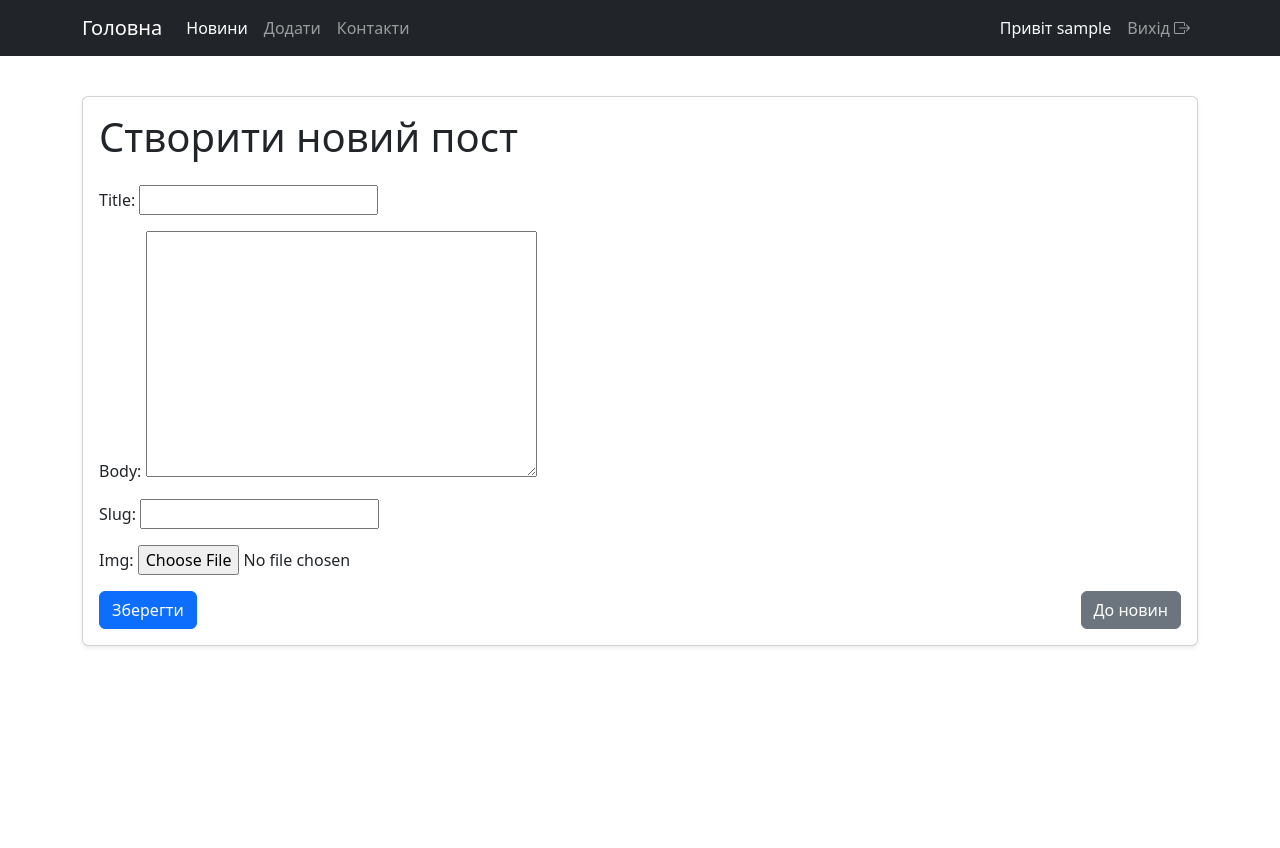
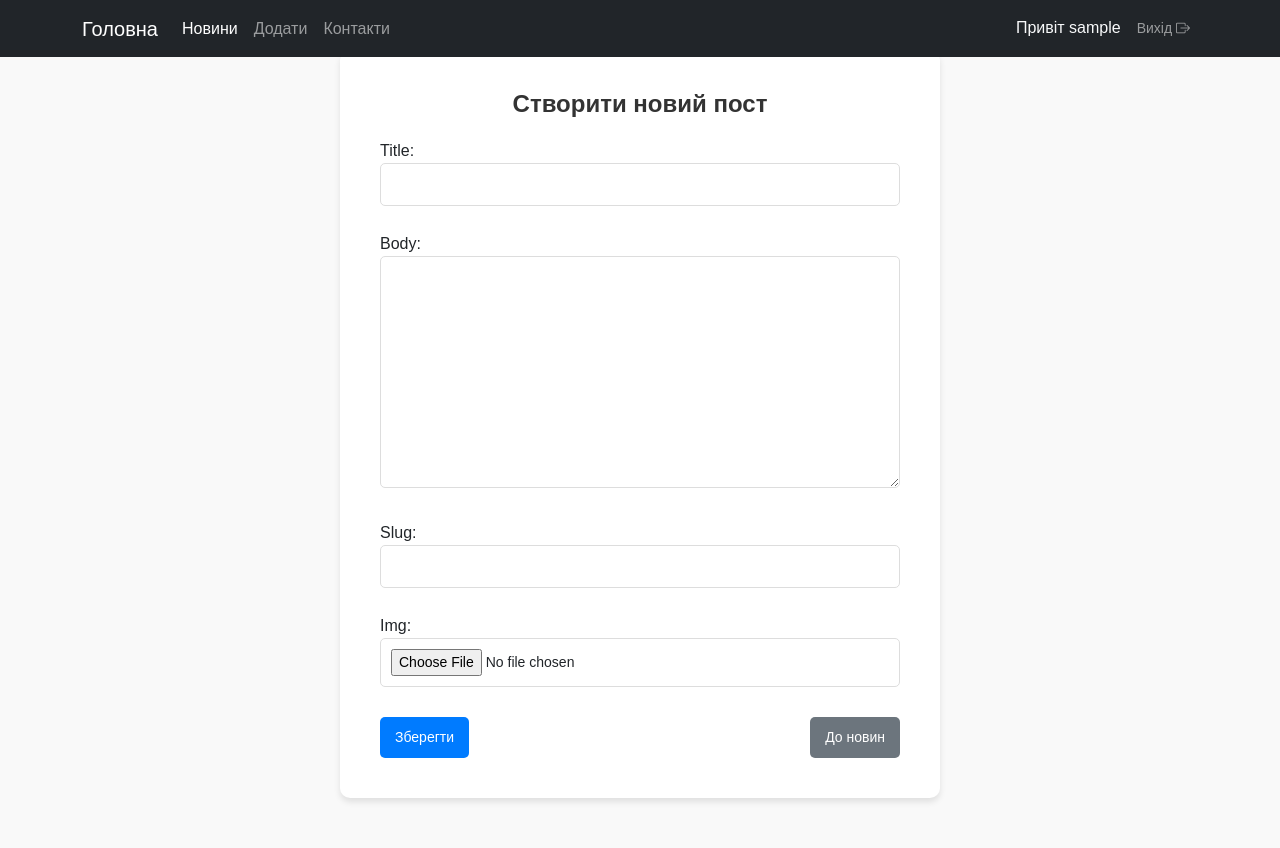
Before and after one commit to hontarukmykola/PythonDjango, a Django app: page /posts/create in a window 1280 px wide. Before the commit the page ends 647 px from the top, so only its background shows below. Run offline with Django 5.2, Linux system fonts and the light colour scheme; the visitor is signed in with stand-in values (Sample User, id 1); some libraries are stand-ins or nearby versions.

Commit message:
maked better design

```diff
--- a/blog/posts/templates/post_new.html
+++ b/blog/posts/templates/post_new.html
@@ -3,18 +3,18 @@
     Новини
 {% endblock %}
 {% block content %}
-<div class="container mt-5">
-    <div class="card shadow-sm">
+<div class="container custom-container">
+    <div class="card custom-card">
         <div class="card-body">
-        <h1 class="mb-4">Створити новий пост</h1>
-        <form method="post" enctype="multipart/form-data">
+            <h1 class="form-title">Створити новий пост</h1>
+            <form method="post" enctype="multipart/form-data" class="custom-form">
                 {% csrf_token %}
-          <div class="mb-3">
+                <div class="form-group">
                     {{ form.as_p }}
                 </div>
-          <div class="d-flex justify-content-between">
-            <button type="submit" class="btn btn-primary">Зберегти</button>
-            <a href="{% url 'posts:list' %}" class="btn btn-secondary">До новин</a>
+                <div class="form-actions">
+                    <button type="submit" class="btn save-btn"> Зберегти </button>
+                    <a href="{% url 'posts:list' %}" class="btn back-btn">До новин</a>
                 </div>
             </form>
         </div>
--- a/blog/posts/templates/postlist.html
+++ b/blog/posts/templates/postlist.html
@@ -1,5 +1,6 @@
 {% extends "layout.html" %}
 {% block title%}
+{%load static%}
 Новини
 {% endblock%}
 {% block content%}
@@ -36,4 +37,5 @@
 {%endfor%}
 </div>
 </div>
+<link rel="stylesheet" href="{% static 'css/style.css' %}">
 {% endblock%}
--- a/blog/static/css/style.css
+++ b/blog/static/css/style.css
@@ -1,5 +1,155 @@
 body {
-    padding-top: 3rem;
-    padding-bottom: 3rem;
-    color: rgb(var(--bs-tertiary-color-rgb));
+    font-family: 'Arial', sans-serif;
+    background-color: #f9f9f9;
+    margin: 0;
+    padding: 0;
+
 }
+
+.container.custom-container {
+    margin: 50px auto;
+    max-width: 600px;
+    background-color: #fff;
+    border-radius: 10px;
+    box-shadow: 0 4px 6px rgba(0, 0, 0, 0.1);
+    padding: 20px;
+}
+
+.card.custom-card {
+    border: none;
+}
+
+.card-body {
+    padding: 20px;
+}
+
+/* Заголовок форми */
+.form-title {
+    font-size: 24px;
+    font-weight: bold;
+    margin-bottom: 20px;
+    color: #333;
+    text-align: center;
+}
+
+/* Стилі для форми */
+.custom-form .form-group {
+    margin-bottom: 15px;
+}
+
+.custom-form input[type="text"],
+.custom-form textarea,
+.custom-form input[type="file"] {
+    width: 100%;
+    padding: 10px;
+    font-size: 14px;
+    border: 1px solid #ddd;
+    border-radius: 5px;
+    margin-bottom: 10px;
+    transition: border-color 0.3s ease;
+}
+
+.custom-form input:focus,
+.custom-form textarea:focus {
+    border-color: #007bff;
+    outline: none;
+}
+
+/* Кнопки */
+.form-actions {
+    display: flex;
+    justify-content: space-between;
+    margin-top: 20px;
+}
+
+.btn {
+    padding: 10px 15px;
+    font-size: 14px;
+    text-decoration: none;
+    border-radius: 5px;
+    cursor: pointer;
+}
+
+.save-btn {
+    background-color: #007bff;
+    color: white;
+    border: none;
+    transition: background-color 0.3s ease;
+}
+
+.save-btn:hover {
+    background-color: #0056b3;
+}
+
+.back-btn {
+    background-color: #6c757d;
+    color: white;
+    text-align: center;
+    border: none;
+    transition: background-color 0.3s ease;
+}
+
+.back-btn:hover {
+    background-color: #5a6268;
+}
+.news-container {
+    display: flex;
+    justify-content: center;
+    align-items: center;
+    min-height: 100vh;
+    padding: 20px;
+    background-color: #f0f4f8;
+}
+
+.news-card {
+    background-color: #fff;
+    border-radius: 10px;
+    box-shadow: 0 4px 6px rgba(0, 0, 0, 0.1);
+    max-width: 800px;
+    width: 100%;
+    padding: 20px;
+    text-align: center;
+}
+
+.news-title {
+    font-size: 32px;
+    font-weight: bold;
+    margin-bottom: 20px;
+    color: #333;
+}
+
+.news-image {
+    max-width: 100%;
+    height: auto;
+    border-radius: 10px;
+    margin-bottom: 20px;
+}
+
+.news-content {
+    font-size: 18px;
+    line-height: 1.6;
+    margin-bottom: 20px;
+    color: #555;
+    text-align: justify;
+}
+
+.news-author,
+.news-date {
+    font-size: 14px;
+    color: #777;
+    margin-bottom: 10px;
+}
+.back-link {
+    display: inline-block;
+    padding: 10px 20px;
+    font-size: 16px;
+    color: #fff;
+    background-color: #007bff;
+    text-decoration: none;
+    border-radius: 5px;
+    transition: background-color 0.3s ease;
+}
+
+.back-link:hover {
+    background-color: #0056b3;
+}
```
Also changed, not shown: blog/posts/templates/details.html (+12 -7 lines), blog/media/images/57335691f603fc5abfedfcfda17a06e3.jpeg (added), blog/media/images/57335691f603fc5abfedfcfda17a06e3_f41HTGd.jpeg (added). Lines whose indentation alone changed are shown as unchanged.
